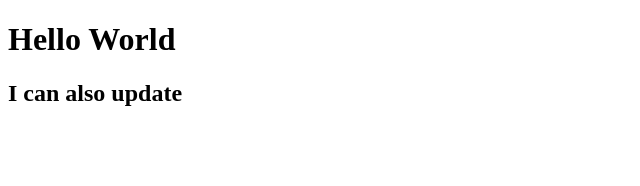
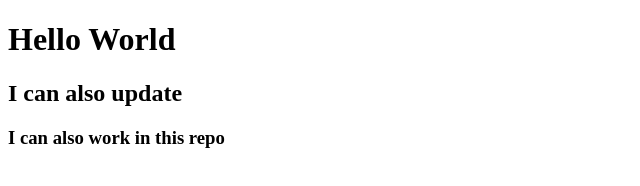
Before and after one commit to Mahir-19101114/Hello-World, a plain HTML site: page index.html in a window 1280 px wide. Shown: the whole page, without its empty margins (0-640 px from the left). Drawn offline with Linux system fonts and the light colour scheme.

Commit message:
New commit arrived

```diff
--- a/index.html
+++ b/index.html
@@ -9,5 +9,6 @@
 <body>
     <h1>Hello World</h1>
     <h2>I can also update</h2>
+    <h3>I can also work in this repo</h3>
 </body>
 </html>
```
